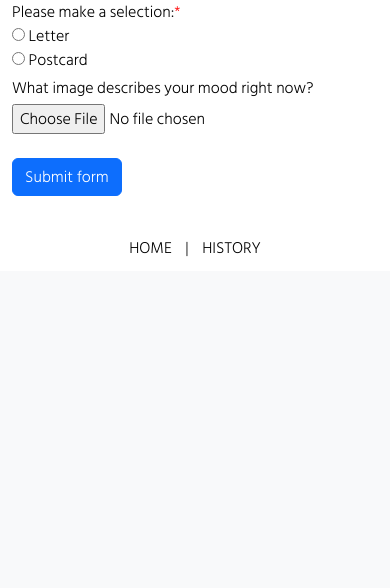
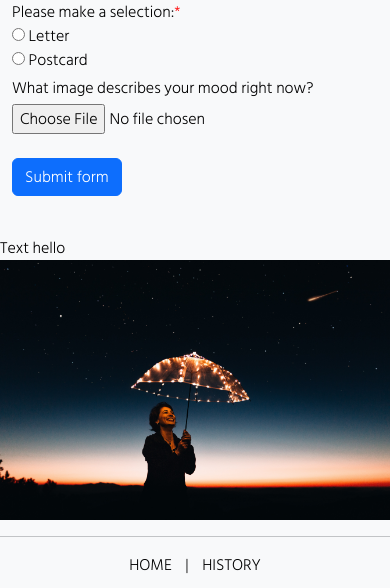
Before and after one commit to franik7/humantouch, a PHP site: page / in a window 390 px wide. Shown: the part 815-1403 px from the top of the page. Before the commit the page ends 1071 px from the top, so only its background shows below. Run offline with PHP 8.4, Linux system fonts and the light colour scheme.

Commit message:
Add files via upload

```diff
--- a/assets/partials/footer.php
+++ b/assets/partials/footer.php
@@ -1,3 +1,4 @@
+<hr>
 <footer>
 	<a href="index.php">HOME</a> | <a href="history.php">HISTORY</a>
 </footer>
--- a/assets/style.css
+++ b/assets/style.css
@@ -4,6 +4,9 @@
 	box-sizing: border-box;
 }
 
+body {
+  background-color: #f8f9fa;
+}
 
 label,
 input,
@@ -43,11 +46,17 @@ footer a {
 	margin: 0;
 	height: 100vh;
 	width: 100vw;
-	max-width: 100%;
-	object-fit: cover;
+	max-width: auto;
+
 
 }
 
+.half-left-bottom img {
+		padding-top: 0%;
+		display: flex;
+		flex-direction: column;
+		width:100%;
+}
 
 .info {
 	justify-content: center;
@@ -55,17 +64,15 @@ footer a {
 }
 
 .navtext {
-font-size: 25px;
+font-size: 20px;
 justify-items: center;
 }
 
 .navbar .container-fluid {
-font-size: 25px;
+font-size: 20px;
 }
 
-.logohistory {
-	justify-content: f;
-}
+
 
 @media only screen and (max-width: 991px) {
 
@@ -85,4 +92,12 @@ font-size: 25px;
 		display: flex;
 		flex-direction: column-reverse;
 	}
+
+	.half-left-bottom img {
+		object-fit: contain;
+		padding-top: 0%;
+		display: flex;
+		flex-direction: column;
+		height: 100%;
 }
+}
--- a/history.php
+++ b/history.php
@@ -54,7 +54,7 @@
 	</div>
 	<br>
 
-	<center><img src = "assets/img/db.png" alt="Human Touch" width="160" height="160">
+	<center><img src = "assets/img/logo.png" alt="Human Touch" width="160" height="160">
 	</center>
 	<hr>
 
--- a/index.php
+++ b/index.php
@@ -1,4 +1,3 @@
-
 <html lang="en">
 
 <head>
@@ -34,7 +33,7 @@
 
 							<h2><b>Enter Your Info</b></h2>
 							<label for="validationCustom01">Name</label>
-							<input type="text" name="name" class="form-control" id="validationCustom01" placeholder="First and last name" value="" >
+							<input type="text" name="name" class="form-control" id="validationCustom01" placeholder="First and last name" value="">
 							<div class="valid-feedback">
 								Looks good!
 							</div>
@@ -66,7 +65,7 @@
 
 							<label for="validationCustom03">Country</label><span style="color: red !important; display: inline; float: none;">*</span>
 
-			<select  type="text" name="country" class="form-control" id="validationCustom03" placeholder="Country" required name="country" class="form-control">
+							<select type="text" name="country" class="form-control" id="validationCustom03" placeholder="Country" required name="country" class="form-control">
 								<option value="Afghanistan">Afghanistan</option>
 								<option value="Åland Islands">Åland Islands</option>
 								<option value="Albania">Albania</option>
@@ -377,8 +376,24 @@
 			</div>
 
 		</div>
+
 	</div>
 
+	<div class="container-fluid m-0 px-0 ">
+		 <div class="row ">
+	<div class="col-lg-5 half-left-bottom">
+	  <img src = "assets/img/image1.jpg">
+	</div>
+	<div class="col-lg-1 ">
+
+	</div>
+	<div class="col-lg-6 ml-md-auto">
+	  Text hello
+	</div>
+		</div>
+
+
+	</div>
 
 	<?php require_once('assets/partials/footer.php');?>
 	<script src="https://cdn.jsdelivr.net/npm/bootstrap@5.3.0-alpha1/dist/js/bootstrap.bundle.min.js" integrity="sha384-w76AqPfDkMBDXo30jS1Sgez6pr3x5MlQ1ZAGC+nuZB+EYdgRZgiwxhTBTkF7CXvN" crossorigin="anonymous"></script>
```
Also changed, not shown: assets/img/image1.jpg (added), assets/img/logo.png. Lines whose indentation alone changed are shown as unchanged.
